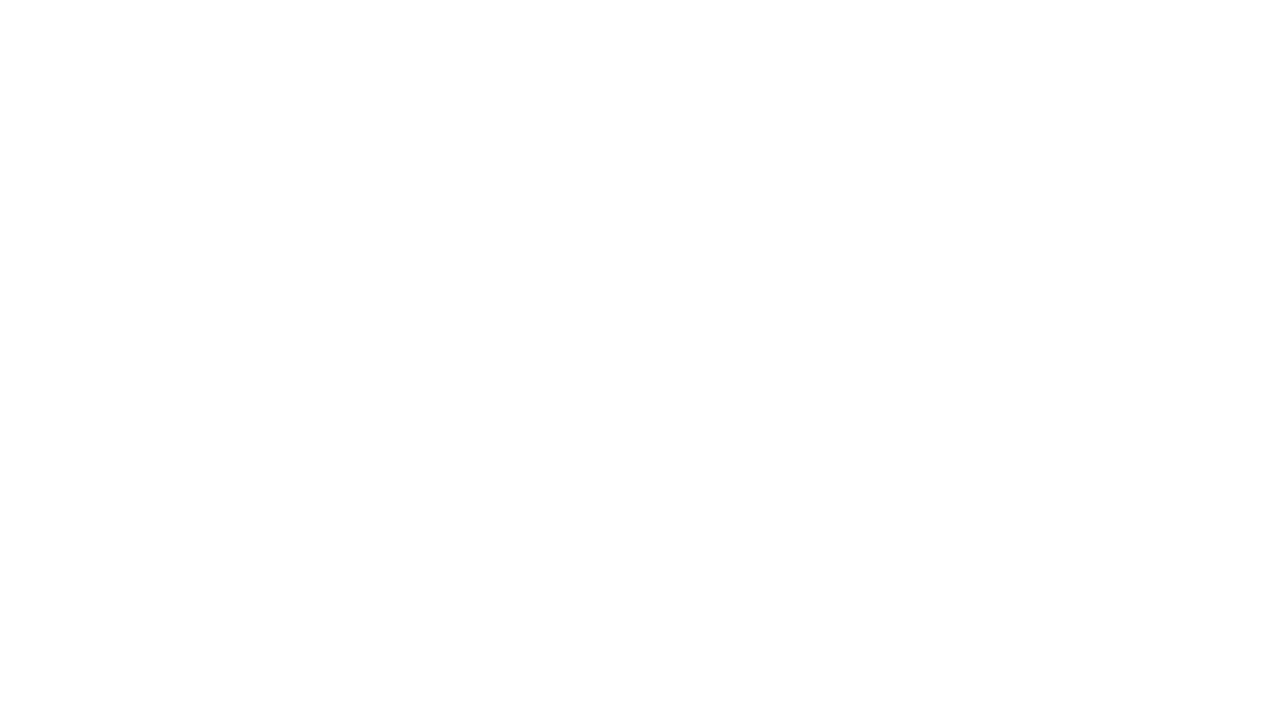
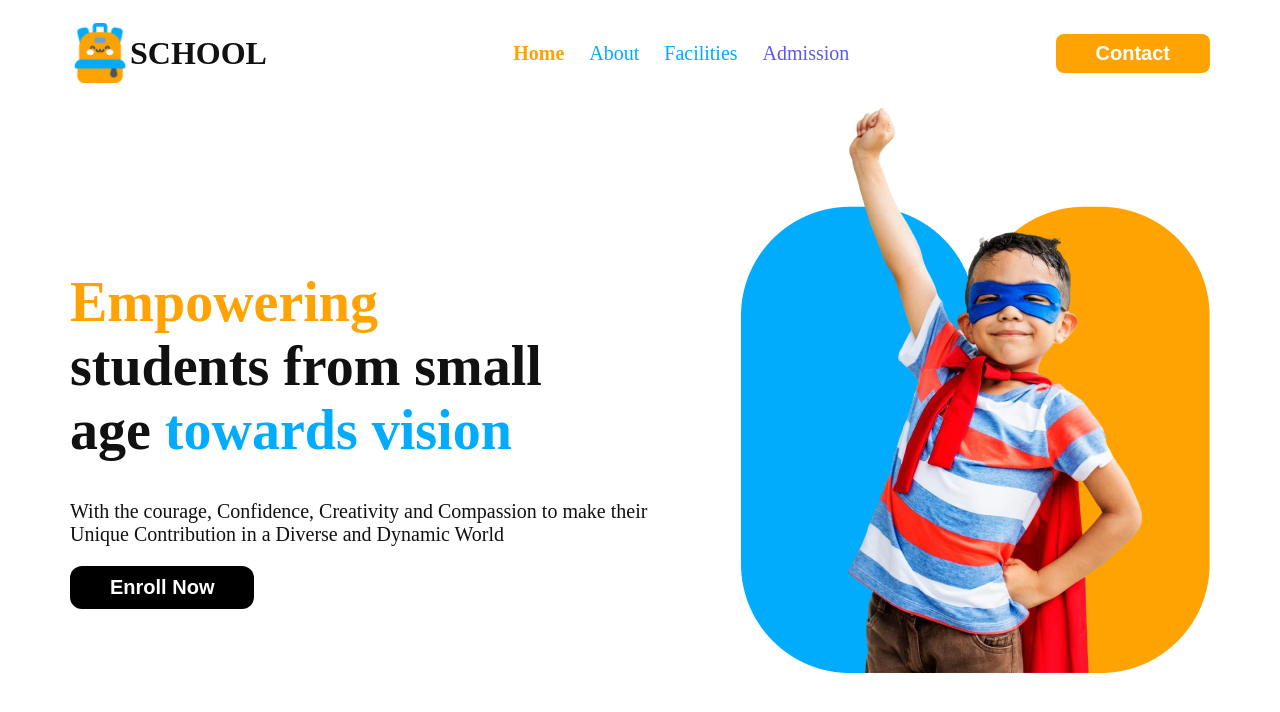
Before and after one commit to 12345subboroto/assignment-2, a plain HTML site: page index.html in a window 1280 px wide. Drawn offline with Linux system fonts and the light colour scheme.

Commit message:
added header banner nav and responsive

```diff
--- a/index.html
+++ b/index.html
@@ -7,8 +7,39 @@
     <title>Assignment-2</title>
 </head>
 <body>
-    <header>
-
+    <header class="header">
+        <div class="header-container">
+            <div class="header-content">
+                <img src="assets/logo.png" alt="">
+                <h2 class="header-title">SCHOOL</h2>
+                </div>
+                <nav class="nav-container">
+                        <ul>
+                            <li><a  class="home" href="">Home</a></li>
+                            <li><a class="about" href="">About</a></li>
+                            <li><a class="facilities about" href="">Facilities</a></li>
+                            <li><a class="admission" href="">Admission</a></li>
+                        </ul>
+                        </nav>
+                        <div class="menu">
+                            <img src="assets/menu.png" alt="">
+                        </div>
+                    <div>
+                        <button class="btn1">Contact</button>
+                    </div>
+        </div>
+        <hr>
+        <div class="banner">
+            <div class="banner-content">
+                <h1 class="banner-title">Empowering <br>
+                    <span class="banner-t2">students from small <br> age</span> <span class="banner-t3">towards vision</span></h1>
+                <p class="banner-description">With the courage, Confidence, Creativity and Compassion to make their Unique Contribution in a Diverse and Dynamic World</p>
+                <button class="btn2">Enroll Now</button>
+            </div>
+            <div class="banner-img">
+                <img src="assets/hero-kids.png" alt="">
+            </div>
+        </div>
     </header>
     <main>
 
--- a/style/style.css
+++ b/style/style.css
@@ -0,0 +1,142 @@
+
+/* header style */
+.header{
+    max-width: 1140px;
+    margin: 0 auto;
+}
+.header-content{
+    display: flex;
+    align-items: center;
+}
+.header-content img{
+    width: 60px;
+    height: 60px;
+}
+.header-title{
+    color: rgba(17, 17, 17, 1);
+    font-size: 2rem;
+    font-weight: 700;
+}
+.nav-container ul{
+    list-style: none;
+    gap: 25px;
+    display: flex;
+}
+.nav-container ul a{
+   text-decoration: none;
+}
+.home{
+    color: rgba(254, 163, 1, 1);
+    font-size: 1.25rem;
+    font-weight: 700;
+}
+.about{
+    color: rgba(1, 172, 253, 1);
+    font-size: 1.25rem;
+    font-weight: 500;
+}
+.admission{
+    color: rgba(93, 88, 239, 1);
+    font-size: 1.25rem;
+    font-weight: 500;
+}
+.btn1{
+    color: rgba(255, 255, 255, 1);
+    font-size: 1.25rem;
+    font-weight: 600;
+    border: none;
+    border-radius: 8px;
+    background-color: rgba(254, 163, 1, 1);
+    padding: 8px 40px;
+}
+.btn1:hover{
+    cursor: pointer;
+    background-color:rgb(196, 129, 13);
+    color: lightblue;
+}
+.header-container{
+    display: flex;
+    justify-content: space-between;
+    align-items: center;
+}
+.menu{
+
+    display: none;
+}
+hr{
+display: none;
+}
+/* responsive */
+@media screen and (max-width:576px) {
+    .header-title, .nav-container ul, .btn1{
+        display: none;
+
+    }
+    .menu{
+        display: block;
+        text-align: end;
+    }
+    hr{
+        display: block;
+    }
+
+}
+/* banner style */
+.banner{
+    display: flex;
+    justify-content: space-between;
+    align-items: center;
+    gap: 50px;
+}
+.banner-content{
+    max-width: 630px;
+    height: 310px;
+}
+.banner-title{
+    color: rgba(254, 163, 1, 1);
+    font-size: 3.5rem;
+    font-weight: 700;
+}
+.banner-t2{
+    color: rgba(17, 17, 17, 1);
+    font-size: 3.5rem;
+    font-weight: 700;
+}
+.banner-t3{
+    color:rgba(1, 172, 253, 1);
+    font-size: 3.5rem;
+    font-weight: 700;
+}
+.banner-description{
+    color: rgba(17, 17, 17, 1);
+    font-size: 1.25rem;
+    font-weight: 400;
+}
+.btn2{
+    background-color: rgba(0, 0, 0, 1);
+    padding: 10px 40px;
+    border-radius: 12px;
+    color: rgba(255, 255, 255, 1);
+    font-size: 1.25rem;
+    font-weight: 700;
+    border: none;
+}
+.btn2:hover{
+    color: lightblue;
+    background-color: rgb(105, 28, 28);
+    cursor: pointer;
+}
+/* responsive */
+@media screen and (max-width:576px) {
+    .banner{
+        flex-direction: column-reverse;
+    }
+    .banner-content{
+        text-align: center;
+    }
+    .banner-img img{
+        padding-left: 10px;
+        padding-right: 10px;
+    }
+
+}
```
Also changed, not shown: assets/menu.png (added).
